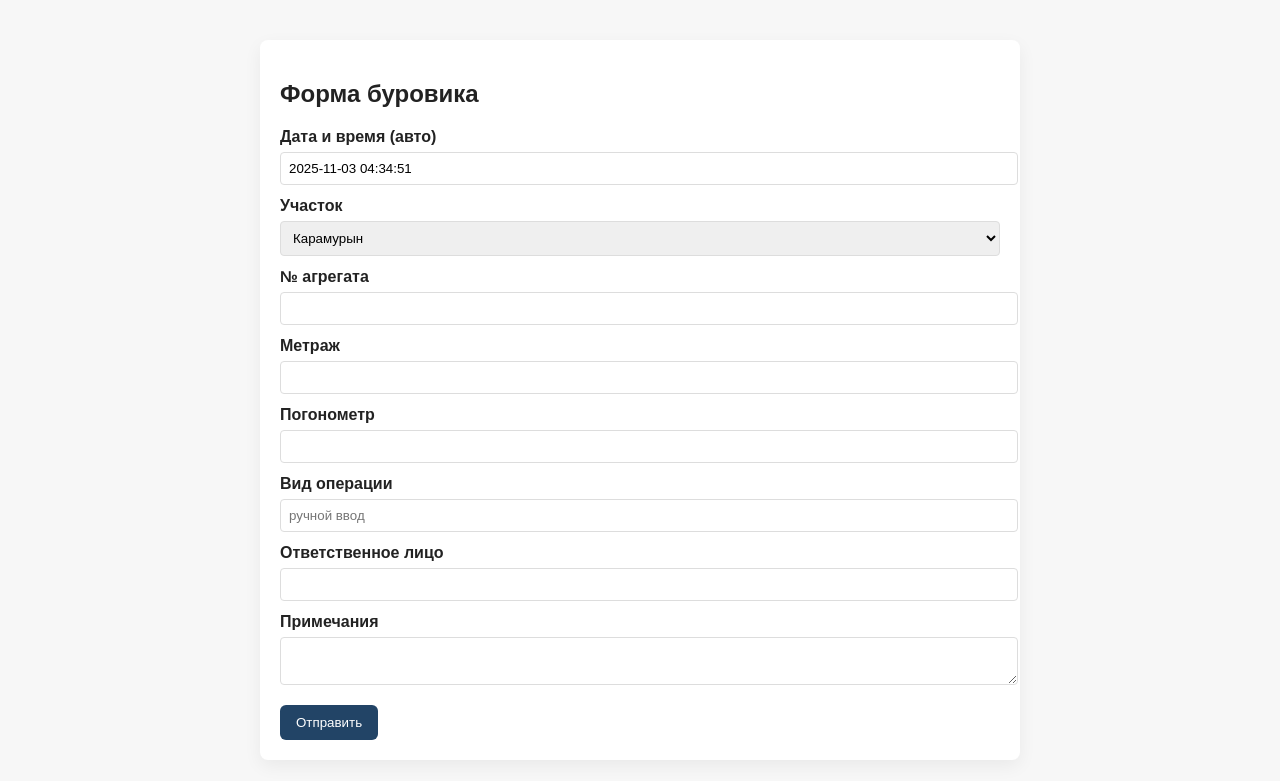
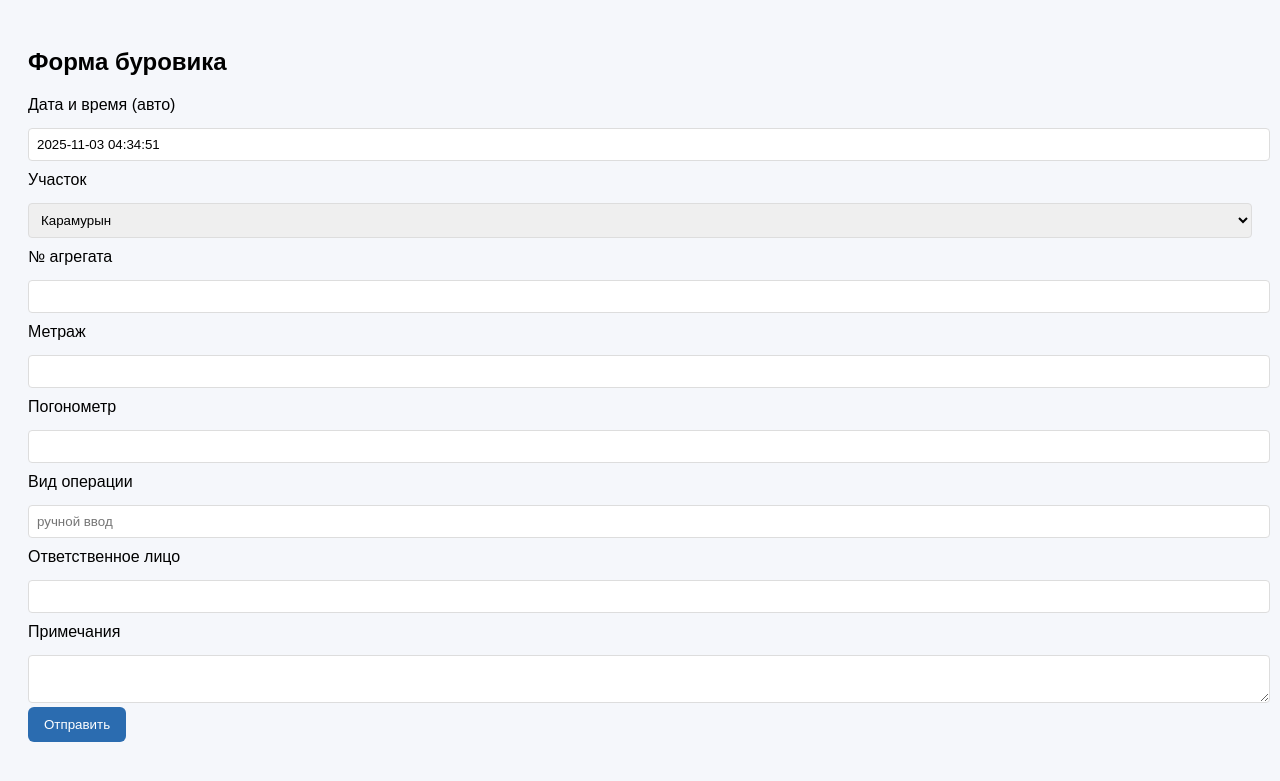
Before and after one commit to Maksat-Sh/bur-report-supabase, a FastAPI app: page /form in a window 1280 px wide. Shown: the top 781 px of the page. Run offline with FastAPI, Linux system fonts and the light colour scheme.

Commit message:
Add files via upload

```diff
--- a/static/style.css
+++ b/static/style.css
@@ -1,6 +1,8 @@
-body{font-family:Arial, Helvetica, sans-serif;background:#f7f7f7;color:#222}
-.container{max-width:720px;margin:40px auto;background:#fff;padding:20px;border-radius:8px;box-shadow:0 6px 18px rgba(0,0,0,.06)}
-label{display:block;margin-top:12px;font-weight:600}
-input, select, textarea{width:100%;padding:8px;margin-top:6px;border:1px solid #ddd;border-radius:4px}
-button{margin-top:16px;padding:10px 16px;border:none;background:#246; color:#fff;border-radius:6px;cursor:pointer}
-.error{color:#b00}
+body{font-family: Arial, sans-serif;background:#f5f7fb;padding:20px}
+.card{max-width:900px;margin:20px auto;background:#fff;padding:20px;border-radius:8px;box-shadow:0 6px 18px rgba(0,0,0,0.06)}
+label{display:block;margin:10px 0}
+input, select, textarea{width:100%;padding:8px;margin-top:4px;border:1px solid #ddd;border-radius:4px}
+button{padding:10px 16px;border:none;border-radius:6px;background:#2b6cb0;color:#fff;cursor:pointer}
+table.reports{width:100%;border-collapse:collapse;margin-top:12px}
+table.reports th, table.reports td{border:1px solid #e6eaf0;padding:8px;text-align:left;font-size:14px}
+.error{background:#ffe6e6;color:#900;padding:8px;border-radius:4px}
```
